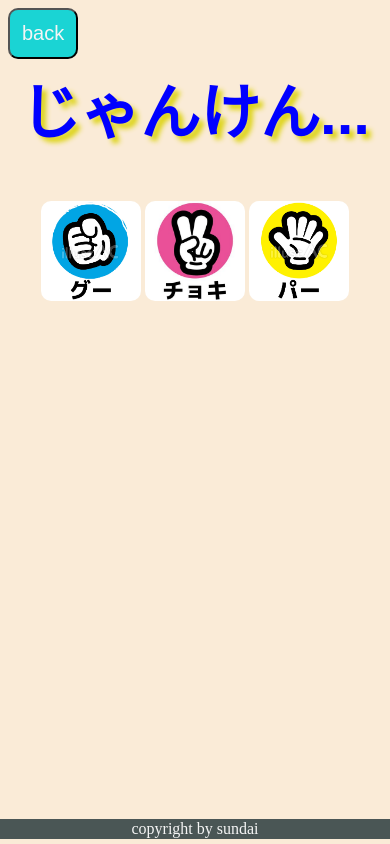
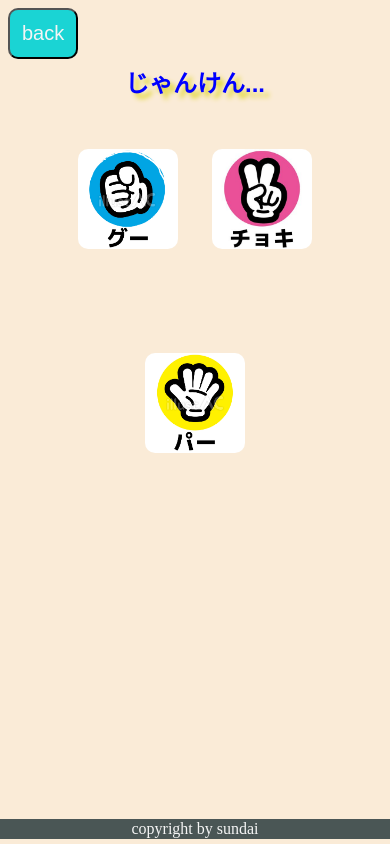
Before and after one commit to ZAWZAWH/My-APP, a plain HTML site: page minigame/minigame.html in a window 390 px wide. Drawn offline with Linux system fonts and the light colour scheme.

Commit message:
Add files via upload

```diff
--- a/minigame/css/minigame.css
+++ b/minigame/css/minigame.css
@@ -30,10 +30,9 @@ body {
     width: 100px;
     height: 100px;
     border-radius: 10px;
-    margin: 50px 0;
+    margin: 50px 15px;
 
 }
-
 
 p {
     margin: 0;
@@ -84,3 +83,17 @@ footer>p {
     text-align: center;
     background: rgba(1, 24, 31, 0.7);
 }
+
+@media screen and (max-width: 480px) {
+
+    .container {
+        padding-bottom: 23px;
+
+    }
+
+    header {
+        font-size: 24px;
+    }
+
+
+}
--- a/minigame/minigame.html
+++ b/minigame/minigame.html
@@ -20,7 +20,7 @@
 
     <div class="container">
         <img src="img/gu.png" onclick="janken(0)" alt="">
-        <img src="img/chouki.jpg" onclick="janken(1)" alt="">
+        <img class="one" src="img/chouki.jpg" onclick="janken(1)" alt="">
         <img src="img/pa.jpeg" onclick="janken(2)" alt="">
         <p id="result"></p>
     </div>
```
